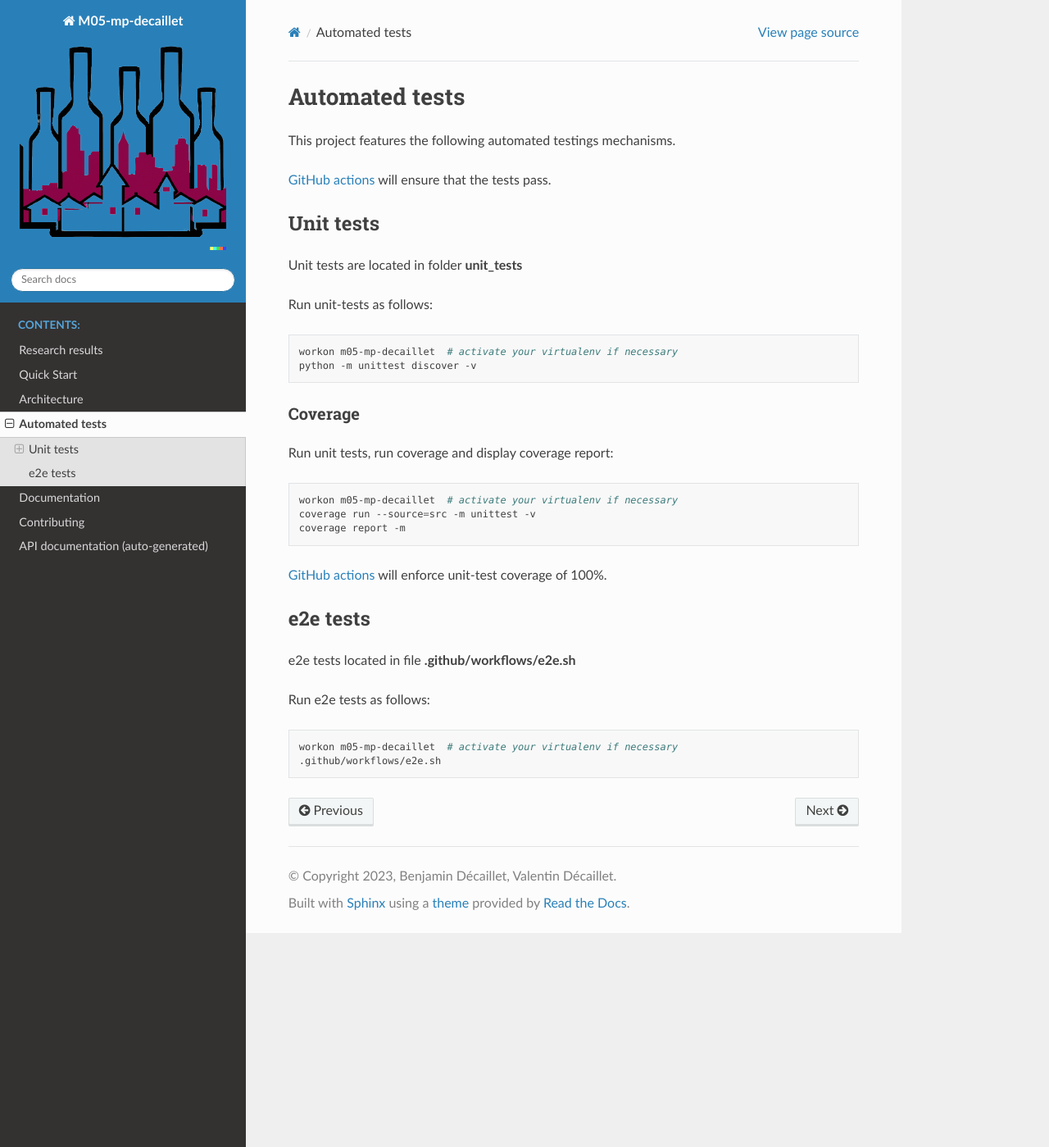
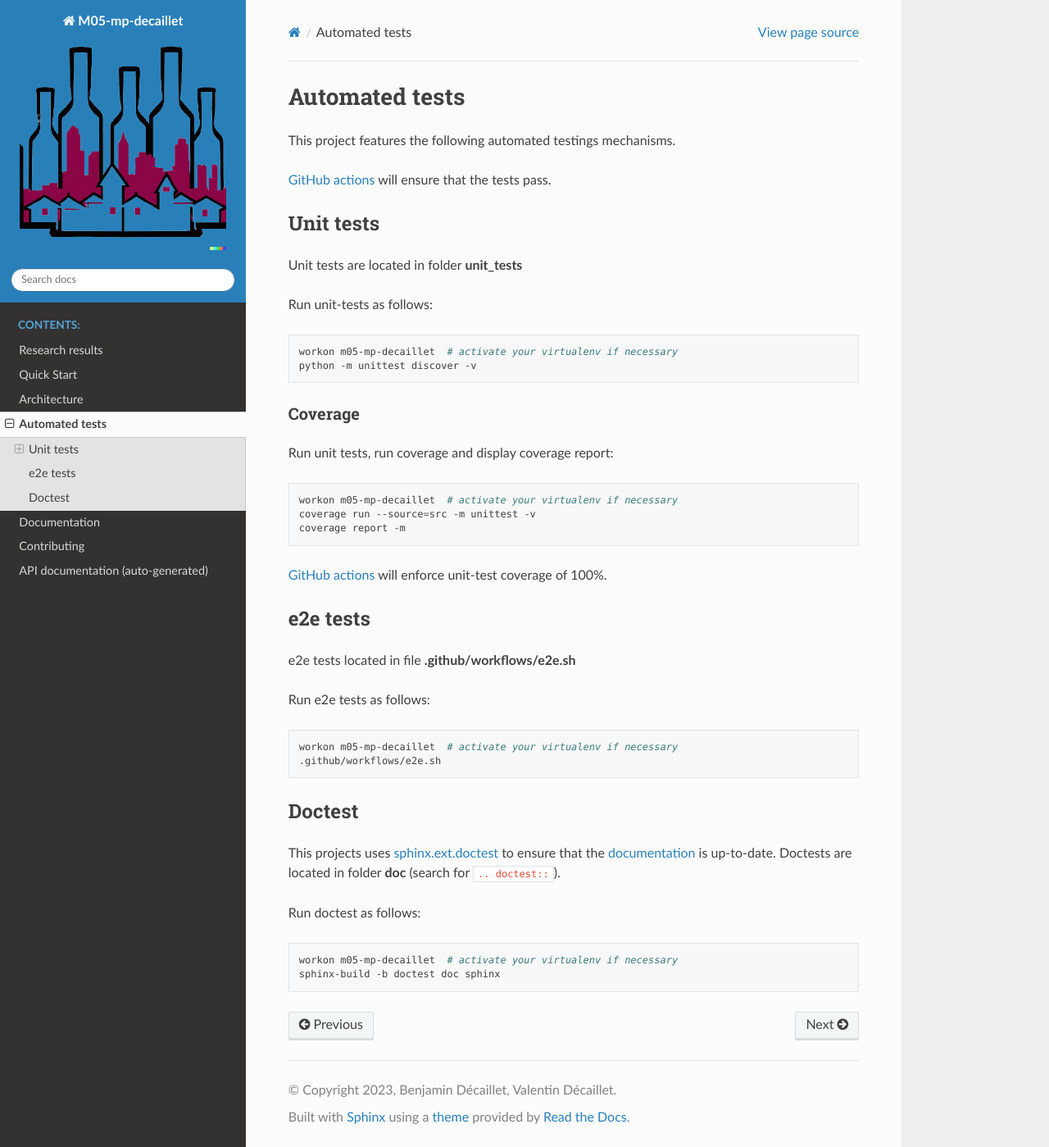
Before and after one commit to BenjaminDecaillet/M05-mp-decaillet, a Sphinx documentation site: the page built from doc/automated-tests.rst, in a window 1280 px wide and 1399 px high. Shown: the whole window at 82% size. Built offline with Sphinx 7.4.7 and the Read the Docs theme 2.0.0, drawn with Linux system fonts in a browser that asks for light colours; pages that are not in the unit, such as notebooks, are missing from menus.

Commit message:
test(doctest): add and run placeholder doctest

```diff
--- a/doc/automated-tests.rst
+++ b/doc/automated-tests.rst
@@ -43,3 +43,18 @@ Run e2e tests as follows:
 
     workon m05-mp-decaillet  # activate your virtualenv if necessary
     .github/workflows/e2e.sh
+
+
+Doctest
+-------
+
+This projects uses `sphinx.ext.doctest <https://www.sphinx-doc.org/en/master/usage/extensions/doctest.html>`_ to ensure that the
+`documentation <documentation.html>`_ is up-to-date.
+Doctests are located in folder **doc** (search for ``.. doctest::``).
+
+Run doctest as follows:
+
+.. code:: bash
+
+    workon m05-mp-decaillet  # activate your virtualenv if necessary
+    sphinx-build -b doctest doc sphinx
--- a/doc/conf.py
+++ b/doc/conf.py
@@ -21,6 +21,7 @@ sys.path.append(os.path.abspath(".."))
 
 extensions = [
     'sphinx.ext.autodoc',
+    "sphinx.ext.doctest",
     'sphinx_rtd_theme',
     "myst_parser"
 ]
```
Also changed, not shown: doc/research-results.rst (+14 -2 lines), 1 other file.
